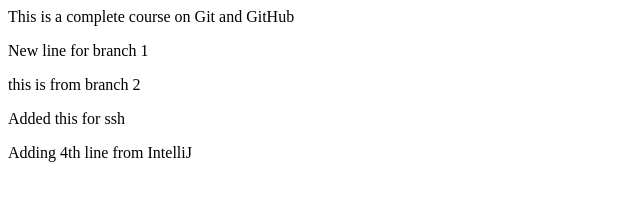
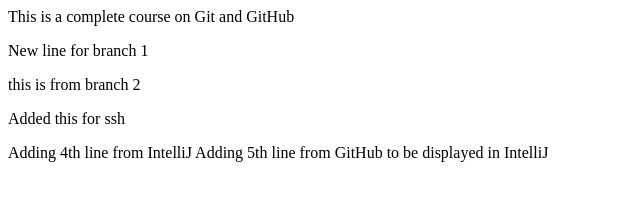
Before and after one commit to vaishnawisinha/ZohoRepo4, a plain HTML site: page index.html in a window 1280 px wide. Shown: the whole page, without its empty margins (0-640 px from the left). Drawn offline with Linux system fonts and the light colour scheme.

Commit message:
Update index.html

```diff
--- a/index.html
+++ b/index.html
@@ -6,6 +6,7 @@
     <p>this is from branch 2</p>
     <p>Added this for ssh</p>
     Adding 4th line from IntelliJ
+    Adding 5th line from GitHub to be displayed in IntelliJ
 
 </body>
 </html>
```
